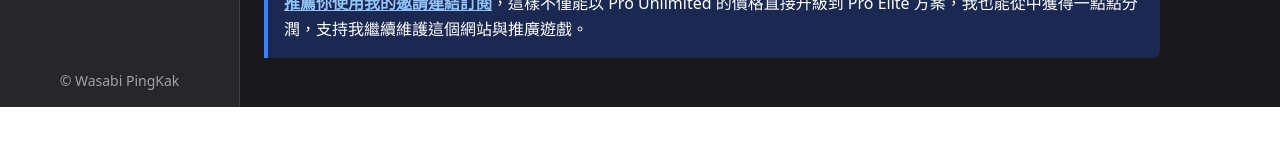
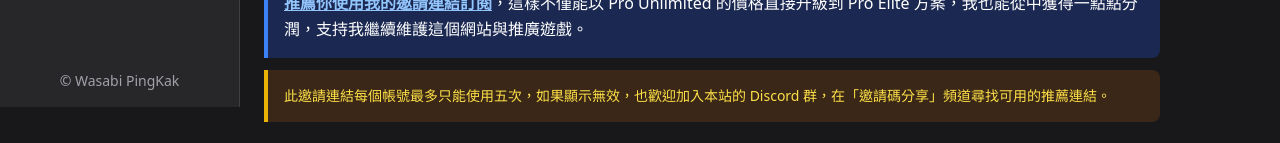
Before and after one commit to WasabiPingKak/GeoPingKak, a Next.js app in the folder frontend/: page /about in a window 1280 px wide. Shown: the part 693-836 px from the top of the page. Before the commit the page ends 800 px from the top, so only its background shows below. Built offline with nearby package versions, Linux system fonts and the light colour scheme.

Commit message:
Update referral link description

```diff
--- a/frontend/app/about/page.jsx
+++ b/frontend/app/about/page.jsx
@@ -49,6 +49,9 @@ export default function AboutPage() {
           </strong>
           ，這樣不僅能以 Pro Unlimited 的價格直接升級到 Pro Elite 方案，我也能從中獲得一點點分潤，支持我繼續維護這個網站與推廣遊戲。
         </p>
+        <div className="mt-3 p-4 bg-yellow-900/40 border-l-4 border-yellow-500 rounded-r-lg text-sm text-yellow-300">
+          此邀請連結每個帳號最多只能使用五次，如果顯示無效，也歡迎加入本站的 Discord 群，在「邀請碼分享」頻道尋找可用的推薦連結。
+        </div>
       </div>
 
     </div>
--- a/frontend/app/page.tsx
+++ b/frontend/app/page.tsx
@@ -48,8 +48,11 @@ export default function HomePage() {
         </p>
         <p className="mb-4 leading-relaxed">
           GeoGuessr 目前有兩種付費方案：<strong>Pro Unlimited</strong> 和 <strong>Pro Elite</strong>。<br />
-          透過 <a href="https://www.geoguessr.com/referral-program/LINP-KENI-QEF0?s=rp" target="_blank" rel="noopener noreferrer" className="text-blue-400 underline">本站的邀請連結訂閱</a>，可以用與 Pro Unlimited 相同的價格，直接升級到更高級的 Pro Elite 方案。
+          透過 <a href="https://www.geoguessr.com/referral-program/LINP-KENI-QEF0?s=rp" target="_blank" rel="noopener noreferrer" className="text-blue-400 underline">本站的邀請連結訂閱</a>，可以用與 Pro Unlimited 相同的價格，直接升級到更高級的 Pro Elite 方案。<br />
         </p>
+        <div className="mt-3 p-4 bg-yellow-900/40 border-l-4 border-yellow-500 rounded-r-lg text-sm text-yellow-300">
+          此邀請連結每個帳號最多只能使用五次，如果顯示無效，也歡迎加入本站的 Discord 群，在「邀請碼分享」頻道尋找可用的推薦連結。
+        </div>
         <p className="mt-6 p-4 bg-red-900/50 border-l-4 border-red-500 rounded-r-lg font-bold text-red-400">
           注意：GeoGuessr 在 Steam 有上架，但 Steam 版是相同價格的閹割版，目前只做完對戰模式，沒有其他東西能玩。目前不建議購買 Steam 版。
         </p>
```
